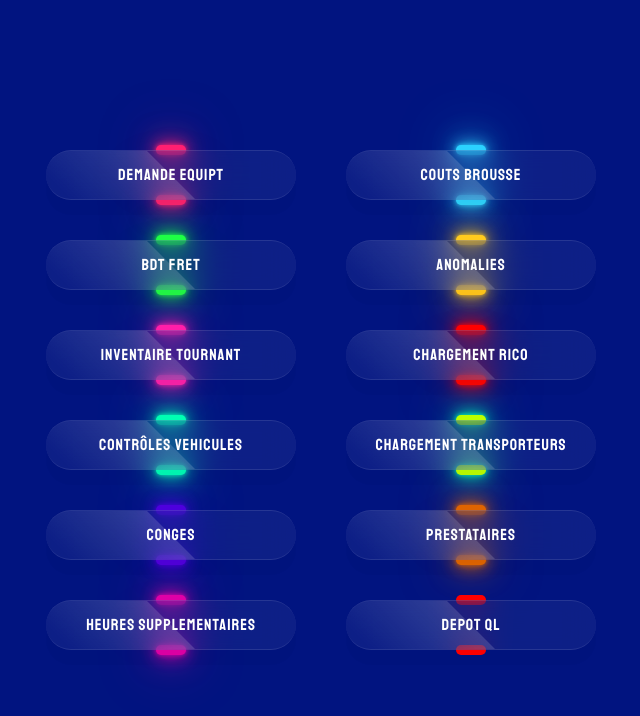
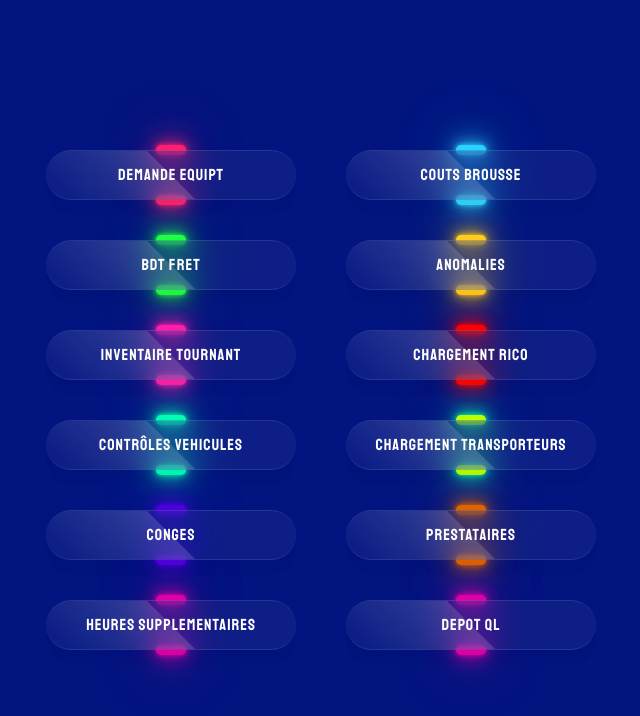
Before and after one commit to LOGISTIQUESHARP/dockducos, a plain HTML site: page index.html in a window 1280 px wide. Shown: the whole page, without its empty margins (319-959 px from the left). Drawn offline with Linux system fonts and the light colour scheme.

Commit message:
Update styles.css

```diff
--- a/styles.css
+++ b/styles.css
@@ -223,3 +223,12 @@ body
     0 0 30px rgb(223, 0, 167),
     0 0 60px rgb(223, 0, 167);
 }
+.container .btn:nth-child(12)::before,
+.container .btn:nth-child(12)::after
+{
+    background: rgb(223, 0, 167);
+    box-shadow: 0 0 5px rgb(223, 0, 167),
+    0 0 15px rgb(223, 0, 167),
+    0 0 30px rgb(223, 0, 167),
+    0 0 60px rgb(223, 0, 167);
+}
```
